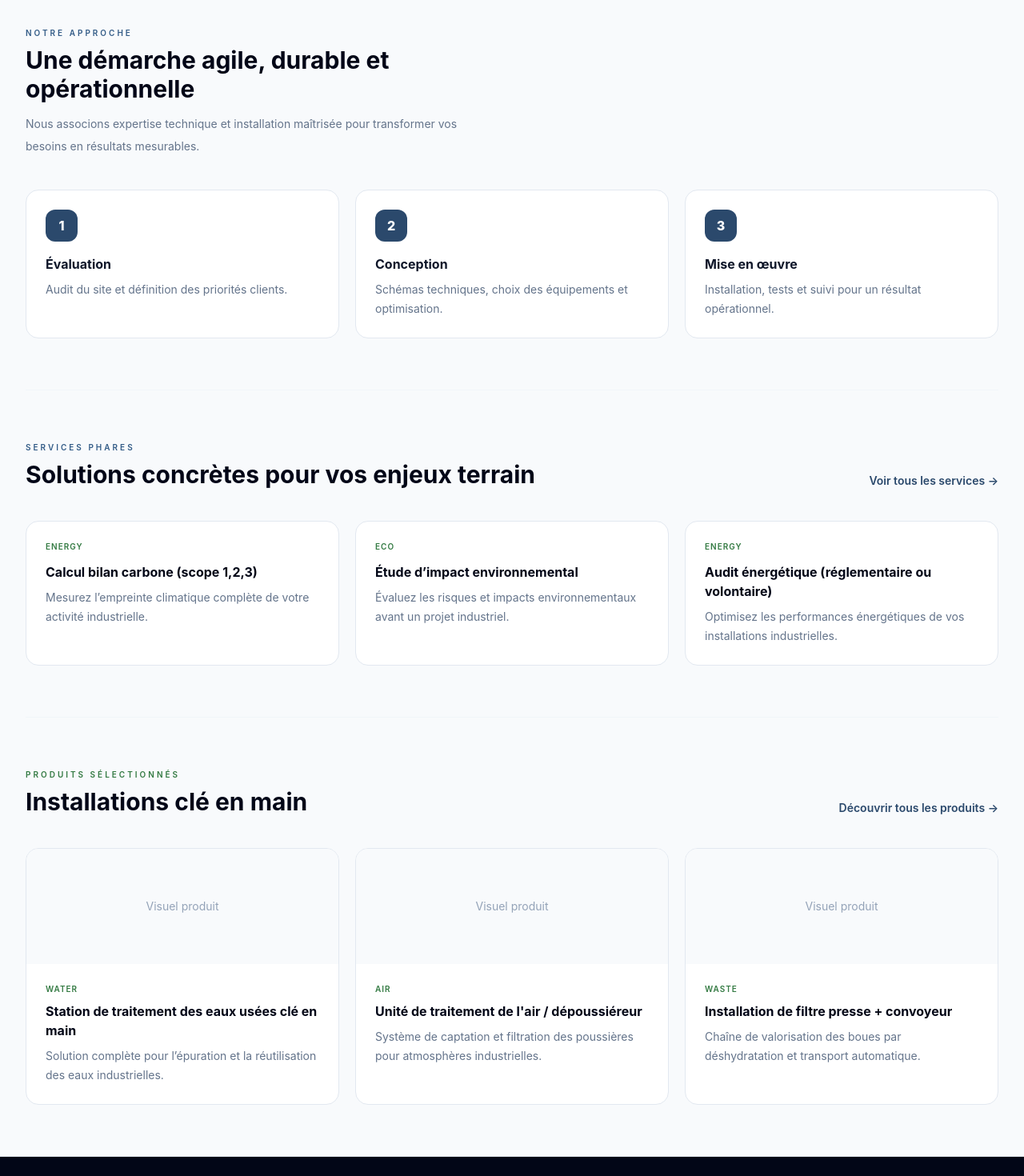
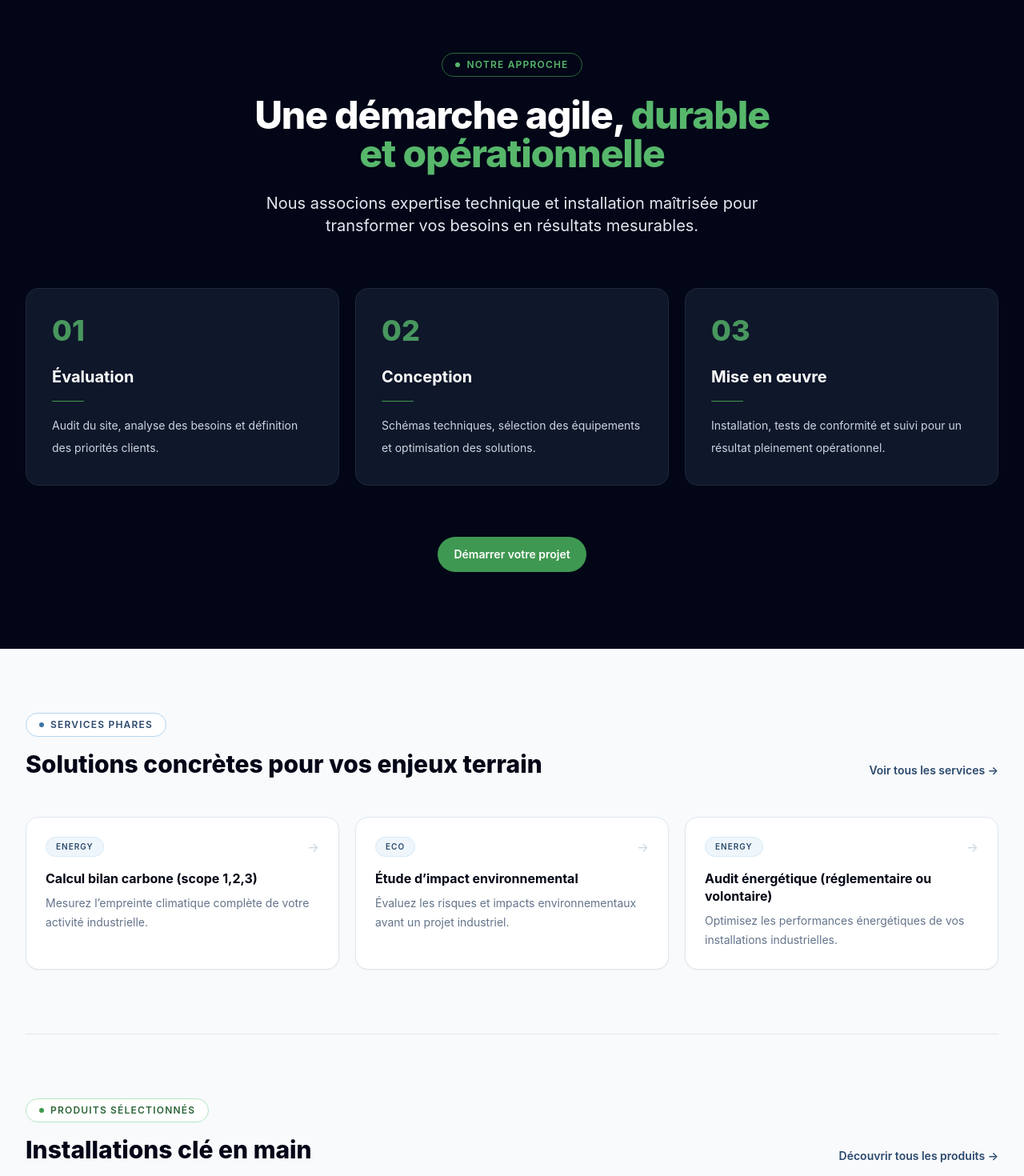
Before and after one commit to otmanmouhib/atlanticDunesVitrineWebsite, a Next.js app: page / in a window 1280 px wide. Shown: the part 940-2410 px from the top of the page at 80% size. Built offline with nearby package versions, Linux system fonts and the light colour scheme.

Commit message:
feat: enhance landing page design — hero, approche, services & products sections

```diff
--- a/app/page.tsx
+++ b/app/page.tsx
@@ -26,9 +26,9 @@ const strengths = [
 ];
 
 const steps = [
-  { step: "1", title: "Évaluation", desc: "Audit du site et définition des priorités clients." },
-  { step: "2", title: "Conception", desc: "Schémas techniques, choix des équipements et optimisation." },
-  { step: "3", title: "Mise en œuvre", desc: "Installation, tests et suivi pour un résultat opérationnel." },
+  { step: "01", title: "Évaluation", desc: "Audit du site, analyse des besoins et définition des priorités clients." },
+  { step: "02", title: "Conception", desc: "Schémas techniques, sélection des équipements et optimisation des solutions." },
+  { step: "03", title: "Mise en œuvre", desc: "Installation, tests de conformité et suivi pour un résultat pleinement opérationnel." },
 ];
 
 export default function HomePage() {
@@ -127,43 +127,69 @@ export default function HomePage() {
         </div>
       </div>
 
-      {/* ── BODY ──────────────────────────────────────────────────────── */}
-      <div className="mx-auto max-w-7xl px-6 lg:px-8">
+      {/* ── APPROCHE ─────────────────────────────────────────────────── */}
+      <section className="flex min-h-screen flex-col justify-center bg-slate-950 py-24">
+        <div className="mx-auto w-full max-w-7xl px-6 lg:px-8">
 
-        {/* ── APPROCHE ──────────────────────────────────────────────── */}
-        <section className="border-b border-slate-100 py-16">
-          <div className="mb-10 max-w-xl">
-            <p className="text-[10px] font-semibold uppercase tracking-[0.3em] text-brand-600">Notre approche</p>
-            <h2 className="mt-2 text-2xl font-bold text-slate-950 sm:text-3xl">
-              Une démarche agile, durable et opérationnelle
+          {/* Header */}
+          <div className="mx-auto max-w-2xl text-center">
+            <span className="inline-flex items-center gap-2 rounded-full border border-accent-700 bg-accent-950/60 px-4 py-1.5 text-xs font-semibold uppercase tracking-widest text-accent-400">
+              <span className="h-1.5 w-1.5 rounded-full bg-accent-400" aria-hidden="true" />
+              Notre approche
+            </span>
+            <h2 className="mt-6 text-3xl font-extrabold leading-tight tracking-tight text-white sm:text-5xl">
+              Une démarche agile,{" "}
+              <span className="text-accent-400">durable et opérationnelle</span>
             </h2>
-            <p className="mt-3 text-sm leading-7 text-slate-500">
+            <p className="mt-6 text-lg leading-8 text-slate-200 sm:text-xl">
               Nous associons expertise technique et installation maîtrisée pour transformer vos besoins en résultats mesurables.
             </p>
           </div>
-          <div className="grid gap-5 sm:grid-cols-3">
+
+          {/* Steps */}
+          <div className="mt-16 grid gap-5 sm:grid-cols-3">
             {steps.map((item) => (
-              <div key={item.step} className="rounded-2xl border border-slate-200 bg-white p-6">
-                <div className="flex h-10 w-10 items-center justify-center rounded-xl bg-brand-700 text-base font-extrabold text-white">
-                  {item.step}
-                </div>
-                <h3 className="mt-4 text-base font-bold text-slate-900">{item.title}</h3>
-                <p className="mt-2 text-sm leading-6 text-slate-500">{item.desc}</p>
+              <div
+                key={item.step}
+                className="flex flex-col rounded-2xl border border-slate-800 bg-slate-900 p-8"
+              >
+                {/* Step number */}
+                <span className="text-4xl font-extrabold text-accent-400 opacity-80">{item.step}</span>
+                {/* Title */}
+                <h3 className="mt-6 text-xl font-bold text-white">{item.title}</h3>
+                {/* Accent divider */}
+                <div className="my-4 h-px w-10 rounded-full bg-accent-500" />
+                {/* Description */}
+                <p className="text-sm leading-7 text-slate-300">{item.desc}</p>
               </div>
             ))}
           </div>
-        </section>
+
+          {/* CTA */}
+          <div className="mt-16 flex justify-center">
+            <QuoteButton href="/contact#quote" label="Démarrer votre projet" />
+          </div>
+
+        </div>
+      </section>
+
+      {/* ── BODY ──────────────────────────────────────────────────────── */}
+      <div className="bg-slate-50">
+        <div className="mx-auto max-w-7xl px-6 lg:px-8">
 
         {/* ── SERVICES PHARES ───────────────────────────────────────── */}
-        <section className="border-b border-slate-100 py-16">
-          <div className="mb-10 flex items-end justify-between">
+        <section className="border-b border-slate-200 py-20">
+          <div className="mb-12 flex flex-col gap-4 sm:flex-row sm:items-end sm:justify-between">
             <div>
-              <p className="text-[10px] font-semibold uppercase tracking-[0.3em] text-brand-600">Services phares</p>
-              <h2 className="mt-2 text-2xl font-bold text-slate-950 sm:text-3xl">
+              <span className="inline-flex items-center gap-2 rounded-full border border-brand-200 bg-white px-4 py-1.5 text-xs font-semibold uppercase tracking-widest text-brand-700">
+                <span className="h-1.5 w-1.5 rounded-full bg-brand-500" aria-hidden="true" />
+                Services phares
+              </span>
+              <h2 className="mt-4 text-2xl font-extrabold text-slate-950 sm:text-3xl">
                 Solutions concrètes pour vos enjeux terrain
               </h2>
             </div>
-            <Link href="/services" className="hidden shrink-0 text-sm font-semibold text-brand-700 transition hover:text-brand-500 sm:block">
+            <Link href="/services" className="shrink-0 text-sm font-semibold text-brand-700 transition hover:text-brand-500">
               Voir tous les services →
             </Link>
           </div>
@@ -172,29 +198,32 @@ export default function HomePage() {
               <Link
                 key={service.slug}
                 href={`/services/${service.slug}`}
-                className="group rounded-2xl border border-slate-200 bg-white p-6 transition hover:border-brand-200 hover:shadow-md"
+                className="group flex flex-col rounded-2xl border border-slate-200 bg-white p-6 shadow-sm transition hover:border-brand-300 hover:shadow-md"
               >
-                <p className="text-[10px] font-semibold uppercase tracking-widest text-accent-600">{service.domain}</p>
-                <h3 className="mt-3 text-base font-bold text-slate-950 transition group-hover:text-brand-700">{service.title}</h3>
-                <p className="mt-2 text-sm leading-6 text-slate-500">{service.shortDescription}</p>
+                <div className="flex items-center justify-between">
+                  <span className="rounded-full border border-brand-100 bg-brand-50 px-3 py-1 text-[10px] font-semibold uppercase tracking-widest text-brand-700">
+                    {service.domain}
+                  </span>
+                  <span className="text-slate-300 transition group-hover:translate-x-0.5 group-hover:text-brand-500" aria-hidden="true">→</span>
+                </div>
+                <h3 className="mt-4 text-base font-bold leading-snug text-slate-950 transition group-hover:text-brand-700">{service.title}</h3>
+                <p className="mt-2 flex-1 text-sm leading-6 text-slate-500">{service.shortDescription}</p>
               </Link>
             ))}
-          </div>
-          <div className="mt-6 sm:hidden">
-            <Link href="/services" className="text-sm font-semibold text-brand-700 transition hover:text-brand-500">
-              Voir tous les services →
-            </Link>
           </div>
         </section>
 
         {/* ── PRODUITS PHARES ───────────────────────────────────────── */}
-        <section className="py-16">
-          <div className="mb-10 flex items-end justify-between">
+        <section className="py-20">
+          <div className="mb-12 flex flex-col gap-4 sm:flex-row sm:items-end sm:justify-between">
             <div>
-              <p className="text-[10px] font-semibold uppercase tracking-[0.3em] text-accent-600">Produits sélectionnés</p>
-              <h2 className="mt-2 text-2xl font-bold text-slate-950 sm:text-3xl">Installations clé en main</h2>
+              <span className="inline-flex items-center gap-2 rounded-full border border-accent-200 bg-white px-4 py-1.5 text-xs font-semibold uppercase tracking-widest text-accent-700">
+                <span className="h-1.5 w-1.5 rounded-full bg-accent-500" aria-hidden="true" />
+                Produits sélectionnés
+              </span>
+              <h2 className="mt-4 text-2xl font-extrabold text-slate-950 sm:text-3xl">Installations clé en main</h2>
             </div>
-            <Link href="/products" className="hidden shrink-0 text-sm font-semibold text-brand-700 transition hover:text-brand-500 sm:block">
+            <Link href="/products" className="shrink-0 text-sm font-semibold text-brand-700 transition hover:text-brand-500">
               Découvrir tous les produits →
             </Link>
           </div>
@@ -203,26 +232,28 @@ export default function HomePage() {
               <Link
                 key={product.slug}
                 href={`/products/${product.slug}`}
-                className="group overflow-hidden rounded-2xl border border-slate-200 bg-white transition hover:border-brand-200 hover:shadow-md"
+                className="group overflow-hidden rounded-2xl border border-slate-200 bg-white shadow-sm transition hover:border-brand-300 hover:shadow-md"
               >
-                <div className="flex h-36 items-center justify-center bg-slate-50 text-sm text-slate-400">
-                  Visuel produit
+                {/* Image placeholder with domain-tinted background */}
+                <div className="relative flex h-40 items-center justify-center bg-brand-50">
+                  <span className="text-xs font-medium text-brand-300">Visuel produit</span>
+                  <span className="absolute right-4 top-4 rounded-full border border-brand-100 bg-white px-2.5 py-0.5 text-[10px] font-semibold uppercase tracking-widest text-brand-700">
+                    {product.domain}
+                  </span>
                 </div>
                 <div className="p-6">
-                  <p className="text-[10px] font-semibold uppercase tracking-widest text-accent-600">{product.domain}</p>
-                  <h3 className="mt-2 text-base font-bold text-slate-950 transition group-hover:text-brand-700">{product.title}</h3>
+                  <div className="flex items-start justify-between gap-2">
+                    <h3 className="text-sm font-bold leading-snug text-slate-950 transition group-hover:text-brand-700">{product.title}</h3>
+                    <span className="mt-0.5 shrink-0 text-slate-300 transition group-hover:translate-x-0.5 group-hover:text-brand-500" aria-hidden="true">→</span>
+                  </div>
                   <p className="mt-2 text-sm leading-6 text-slate-500">{product.shortDescription}</p>
                 </div>
               </Link>
             ))}
           </div>
-          <div className="mt-6 sm:hidden">
-            <Link href="/products" className="text-sm font-semibold text-brand-700 transition hover:text-brand-500">
-              Découvrir tous les produits →
-            </Link>
-          </div>
         </section>
 
+        </div>
       </div>
     </div>
   );
```
